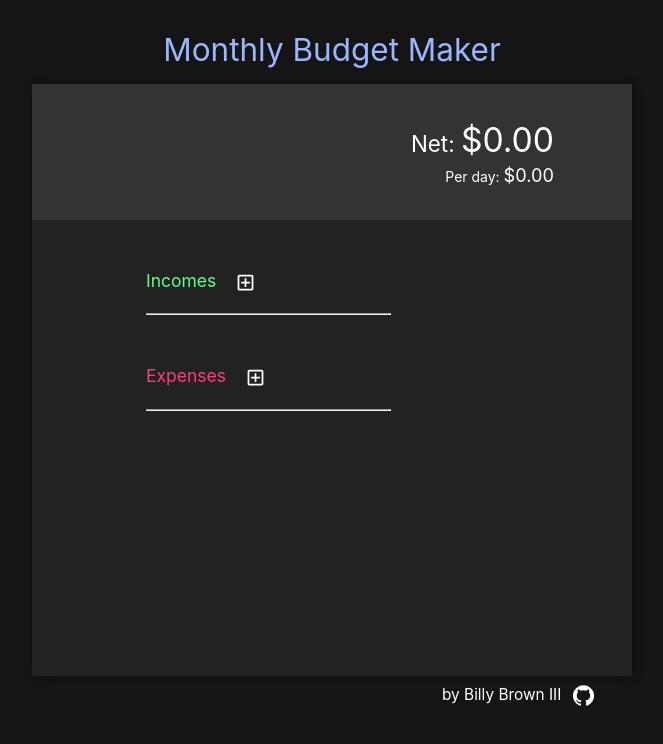
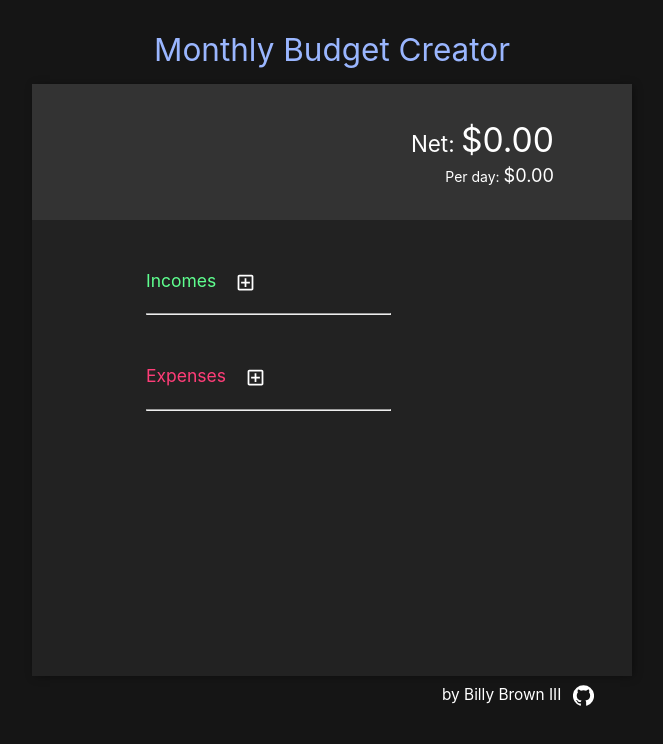
Before and after one commit to BillyBDev/budget-react-app, a React (Create React App) app: page / in a window 1280 px wide. Shown: the top 744 px of the page, without its empty margins (308-971 px from the left). Built offline with nearby package versions, Linux system fonts and the light colour scheme.

Commit message:
trying .blur()

```diff
--- a/src/App.js
+++ b/src/App.js
@@ -36,7 +36,7 @@
   render (){
     return (
       <ThemeProvider theme={theme}>
-        <div class="title">Monthly Budget Maker</div>
+        <div class="title">Monthly Budget Creator</div>
         <div class="container">
           <Header total={this.state.total}/>
           <Table adjustTotal={this.adjustTotal}/>
--- a/src/Form.js
+++ b/src/Form.js
@@ -69,6 +69,7 @@
                                 <TextField
                                     type="text"
                                     label="Description"
+                                    id="desc"
                                     // variant="outlined"
                                     name="desc"
                                     value={desc}
@@ -108,8 +109,12 @@
                                         color={color}
                                         style={{minWidth: 86}}
                                         displayEmpty
-                                        onClick={(event) => {event.stopPropagation()}}
+                                        // onClick={(event) => {event.stopPropagation()}}
                                         // onOpen={(event) => {event.preventDefault()}}
+                                        onOpen={() => {
+                                            document.getElementById('desc').blur();
+                                            document.getElementById('amount').blur();
+                                        }}
                                         inputProps={{ 'aria-label': 'Without label' }}
                                         >
                                             <MenuItem value={1}>Daily</MenuItem>
```
